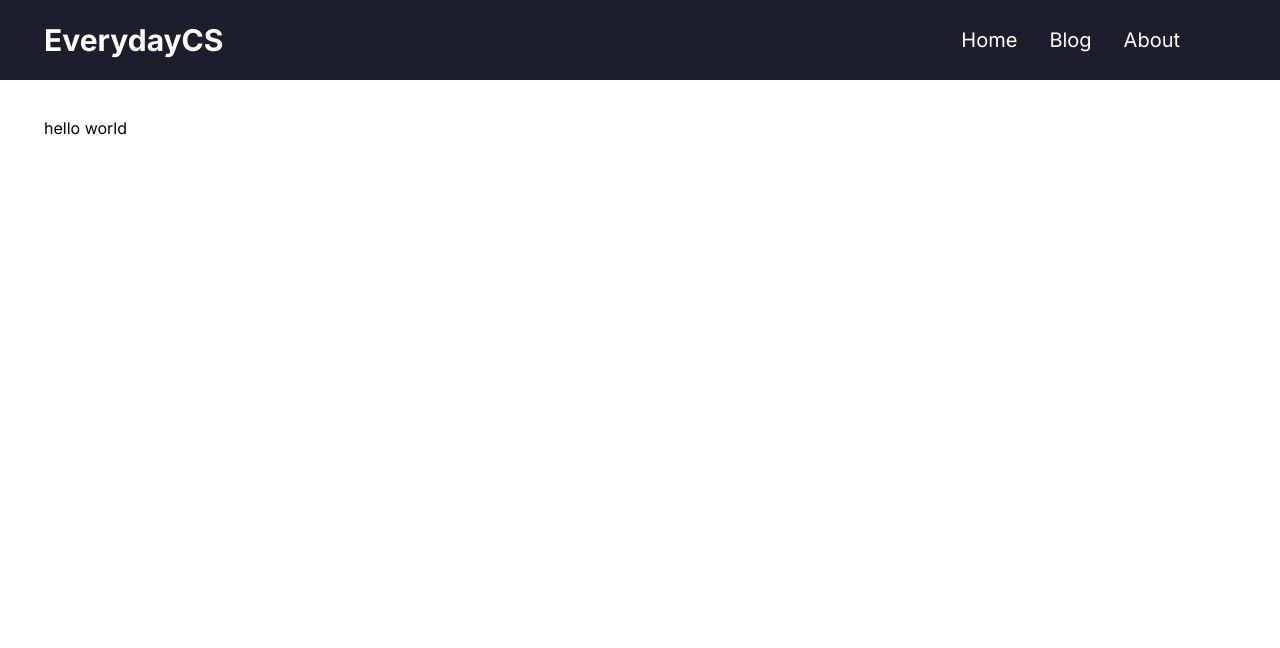
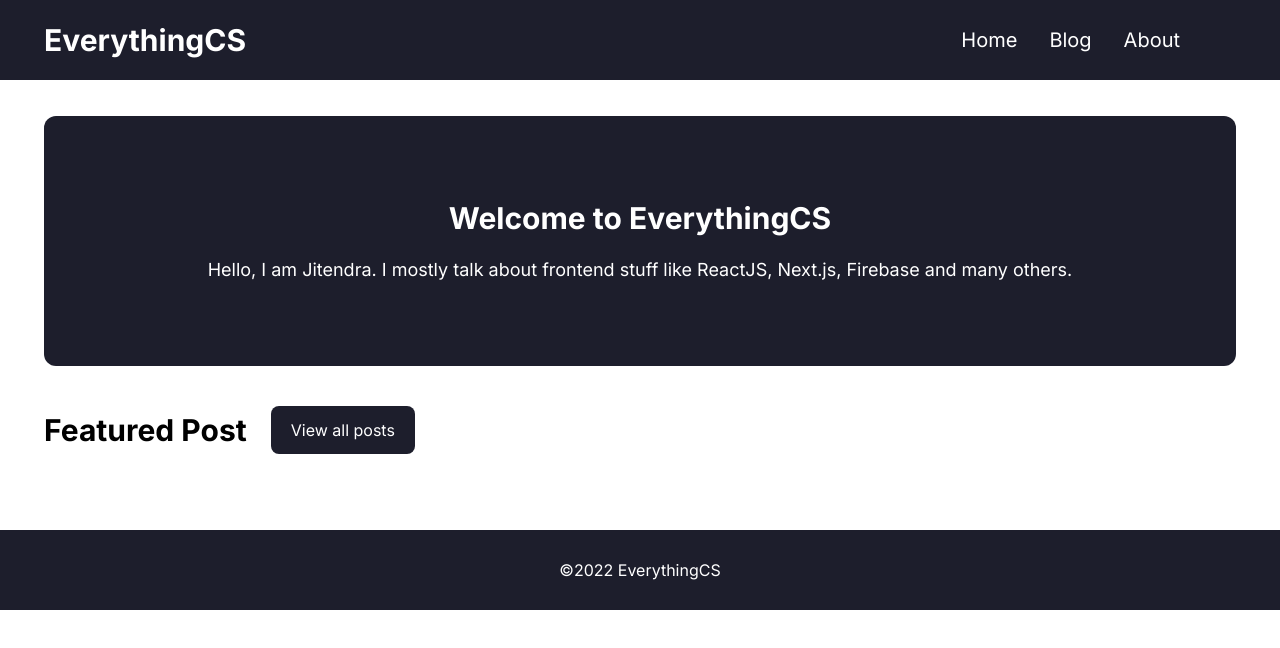
Before and after one commit to ksjitendra18/static-blog-nextjs-md, a Next.js app: page / in a window 1280 px wide. Shown: the top 648 px of the page. Built offline with nearby package versions, Linux system fonts and the light colour scheme.

Commit message:
fixed pages

```diff
--- a/src/components/Layout.js
+++ b/src/components/Layout.js
@@ -1,15 +1,15 @@
-import Navbar from "./Navbar/Navbar"
-
-const Layout = ({children}) => {
+import Navbar from "./Navbar/Navbar";
+import Footer from "./footer/footer";
+const Layout = ({ children }) => {
   return (
     <>
-    <Navbar />
+      <Navbar />
 
-    <>
-    {children}
+      <div className="p-6 md:p-9 md:px-11">{children}</div>
+      <Footer />
+
     </>
-    </>
-  )
-}
+  );
+};
 
-export default Layout
+export default Layout;
--- a/src/components/Navbar/Navbar.js
+++ b/src/components/Navbar/Navbar.js
@@ -19,7 +19,7 @@ const Navbar = () => {
     <header className=" h-[80px] z-10 text-white bg-mainbg  relative md:p-9 p-4">
       <div className="px-2 flex justify-between items-center w-full h-full">
         <h1 className="text-2xl font-headingFont font-bold mr-4 sm:text-3xl">
-          <Link href="/">EverydayCS</Link>
+          <Link href="/">EverythingCS</Link>
         </h1>
 
         <nav className="hidden md:flex md:text-xl ">
@@ -31,7 +31,7 @@ const Navbar = () => {
               <Link href="/blog">Blog</Link>
             </li>
             <li className="p-4">
-            <Link href="/about">About</Link>
+              <Link href="/about">About</Link>
             </li>
           </ul>
 
@@ -51,14 +51,14 @@ const Navbar = () => {
 
       {nav && (
         // <ul className="md:hidden absolute left-0  text-xl bg-mainbg w-full h-[100vh] flex justify-center flex-col align-middle px-8 py-10 ">
-        <ul className={navclasses} >
-          <li className="text-center py-2"  onClick={handleClick}>
+        <ul className={navclasses}>
+          <li className="text-center py-2" onClick={handleClick}>
             <Link href="/">Home</Link>
           </li>
-          <li className="text-center py-2"  onClick={handleClick}>
+          <li className="text-center py-2" onClick={handleClick}>
             <Link href="/blog">Blog</Link>
           </li>
-          <li className="text-center py-2"  onClick={handleClick}>
+          <li className="text-center py-2" onClick={handleClick}>
             <Link href="/about">About</Link>
           </li>
           {/* <div className="flex flex-col items-center my-4">
--- /dev/null
+++ b/src/components/footer/footer.js
@@ -0,0 +1,12 @@
+import Link from "next/link";
+const Footer = () => {
+  return (
+    <footer className="bg-mainbg w-full h-[80px] flex items-center text-white p-6 md:p-9 md:px-11 mt-10 absolute ">
+      <p className="block w-full text-center">
+        &copy;2022 <Link href="/">EverythingCS</Link>
+      </p>
+    </footer>
+  );
+};
+
+export default Footer;
--- a/src/pages/about.js
+++ b/src/pages/about.js
@@ -1,9 +1,26 @@
-import React from 'react'
-
+import React from "react";
+import Head from "next/head";
 const about = () => {
   return (
-    <div>about</div>
-  )
-}
+    <div>
+      <Head>
+        <title>About EverythingCS</title>
+        <meta name="description" content="About EverythingCS" />
+      </Head>
 
-export default about
+      <main>
+        <h1 className="text-center text-3xl font-extrabold">About EverythingCS</h1>
+        <div className="mt-5 text-center text-[18px]">
+            <p>
+              Hello, I am Jitendra. I mostly talk about frontend stuff like
+              ReactJS, Next.js, Firebase and many others.
+            </p>
+
+            <p>I have started this blog to help my fellow frontend coder with the things I know. This is also giving me huge learning opportunity. </p>
+          </div>
+      </main>
+    </div>
+  );
+};
+
+export default about;
--- a/src/pages/index.js
+++ b/src/pages/index.js
@@ -1,9 +1,8 @@
 import Head from "next/head";
-
-
+import Link from "next/link";
 export default function Home() {
   return (
-    <div>
+    <>
       <Head>
         <title>EverythingCS</title>
         <meta
@@ -13,9 +12,28 @@ export default function Home() {
         <link rel="icon" href="/favicon.ico" />
       </Head>
 
-      <main className=" p-6 md:p-9 md:px-11">
-    hello world
+      <main>
+        <div className="welcome text-white bg-mainbg rounded-xl h-[300px] md:h-[250px] flex justify-center flex-col items-center px-5">
+          <h2 className="text-center text-2xl md:text-3xl font-bold">
+            Welcome to EverythingCS
+          </h2>
+          <p className="mt-5 text-center text-[18px]">
+            Hello, I am Jitendra. I mostly talk about frontend stuff like
+            ReactJS, Next.js, Firebase and many others.
+          </p>
+        </div>
+
+        <section className="featured-blog mt-5 md:mt-10">
+          <div className="flex items-center gap-6 justify-between md:justify-start">
+            <h2 className="text-2xl md:text-3xl font-bold">Featured Post</h2>
+            <Link href="/blog">
+              <button className="px-5 py-3 rounded-lg border-none text-white bg-mainbg">
+                View all posts
+              </button>
+            </Link>
+          </div>
+        </section>
       </main>
-    </div>
+    </>
   );
 }
```
